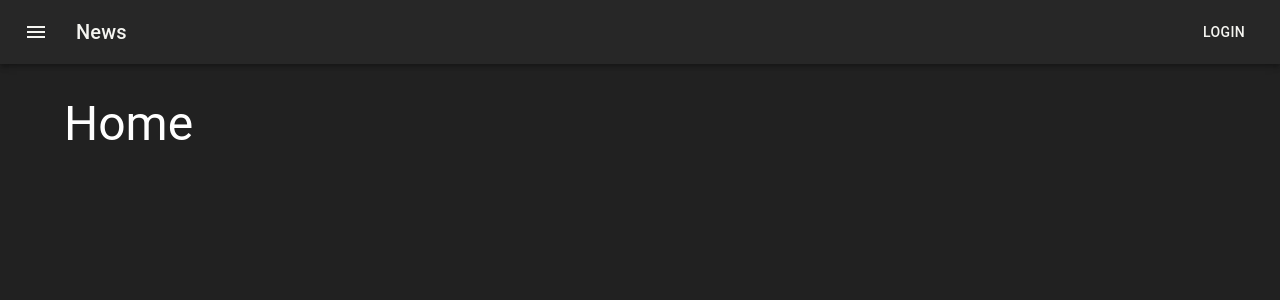
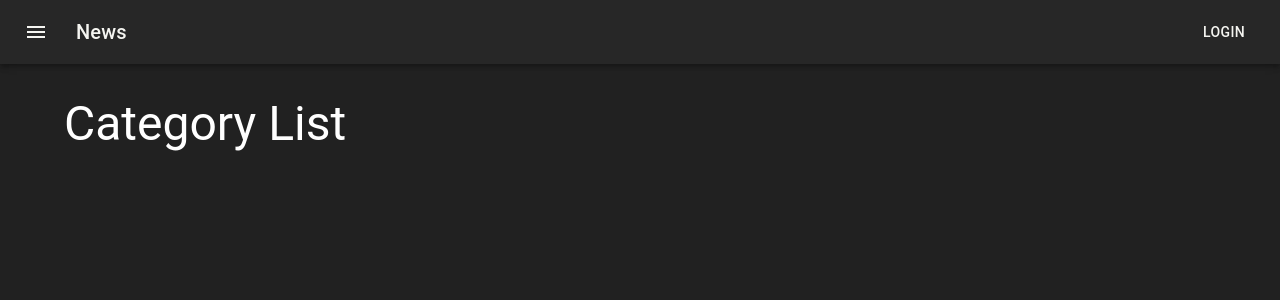
Before and after one commit to paulosarmento/projeto-pratico-fc-admin-react, a React (Create React App) app: page / in a window 1280 px wide. Shown: the top 300 px of the page. Built offline with nearby package versions, Linux system fonts and the light colour scheme.

Commit message:
Criando paginas do CRUD de categoria

```diff
--- a/src/App.tsx
+++ b/src/App.tsx
@@ -1,32 +1,10 @@
 import * as React from "react";
-import { Box, ThemeProvider, Typography } from "@mui/material";
+import { Box, ThemeProvider } from "@mui/material";
 import Header from "./components/Header";
 import { Layout } from "./components/Layout";
 import { appTheme } from "./config/theme";
-import { createBrowserRouter, RouterProvider } from "react-router-dom";
-const router = createBrowserRouter([
-  {
-    path: "/",
-    element: (
-      <Box>
-        <Typography variant="h3" component="h1">
-          Home
-        </Typography>
-      </Box>
-    ),
-  },
-  {
-    path: "/about",
-    element: (
-      <Box>
-        <Typography variant="h3" component="h1">
-          About
-        </Typography>
-      </Box>
-    ),
-  },
-]);
-
+import { RouterProvider } from "react-router-dom";
+import { Router } from "./components/Router";
 function App() {
   return (
     <ThemeProvider theme={appTheme}>
@@ -36,7 +14,7 @@ function App() {
       >
         <Header />
         <Layout>
-          <RouterProvider router={router}></RouterProvider>
+          <RouterProvider router={Router}></RouterProvider>
         </Layout>
       </Box>
     </ThemeProvider>
--- /dev/null
+++ b/src/components/Router.tsx
@@ -0,0 +1,34 @@
+import * as React from "react";
+import { Box, Typography } from "@mui/material";
+import { createBrowserRouter } from "react-router-dom";
+import CategoryList from "../features/categories/ListCategory";
+import CategoryCreate from "../features/categories/CreateCategory";
+import CategoryEdit from "../features/categories/EditCategory";
+
+export const Router = createBrowserRouter([
+  {
+    path: "/",
+    element: <CategoryList />,
+  },
+  {
+    path: "/categories",
+    element: <CategoryList />,
+  },
+  {
+    path: "/categories/create",
+    element: <CategoryCreate />,
+  },
+  {
+    path: "/categories/edit/:id",
+    element: <CategoryEdit />,
+  },
+  {
+    path: "*",
+    element: (
+      <Box sx={{ color: "white" }}>
+        <Typography variant="h1">404</Typography>
+        <Typography variant="h2">Page not found</Typography>
+      </Box>
+    ),
+  },
+]);
--- /dev/null
+++ b/src/features/categories/CreateCategory.tsx
@@ -0,0 +1,12 @@
+import { Box, Typography } from "@mui/material";
+
+const CategoryCreate = () => {
+  return (
+    <Box>
+      <Typography variant="h3" component="h1">
+        Category Create
+      </Typography>
+    </Box>
+  );
+};
+export default CategoryCreate;
--- /dev/null
+++ b/src/features/categories/EditCategory.tsx
@@ -0,0 +1,12 @@
+import { Box, Typography } from "@mui/material";
+
+const CategoryEdit = () => {
+  return (
+    <Box>
+      <Typography variant="h3" component="h1">
+        Category Edit
+      </Typography>
+    </Box>
+  );
+};
+export default CategoryEdit;
--- /dev/null
+++ b/src/features/categories/ListCategory.tsx
@@ -0,0 +1,12 @@
+import { Box, Typography } from "@mui/material";
+
+const CategoryList = () => {
+  return (
+    <Box>
+      <Typography variant="h3" component="h1">
+        Category List
+      </Typography>
+    </Box>
+  );
+};
+export default CategoryList;
```
